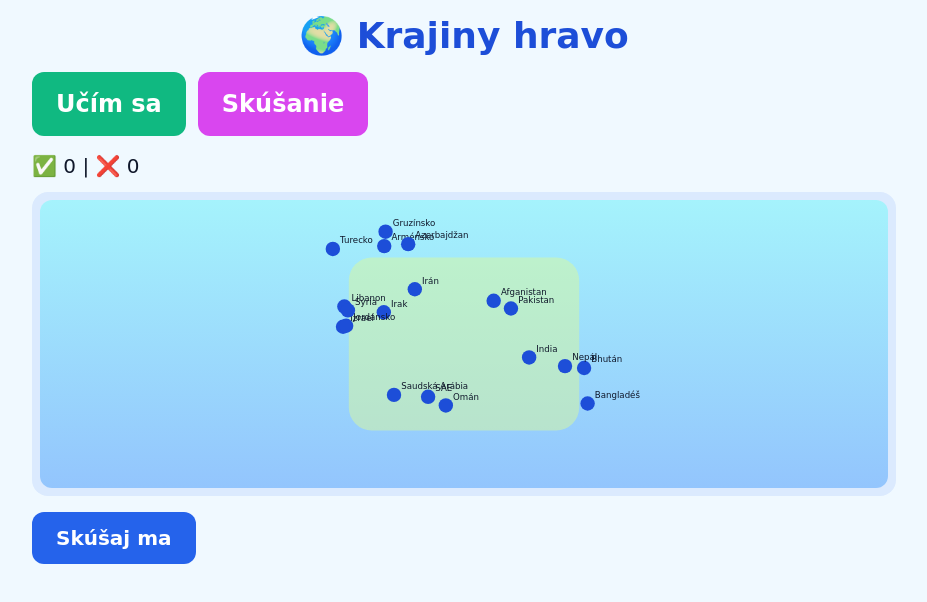
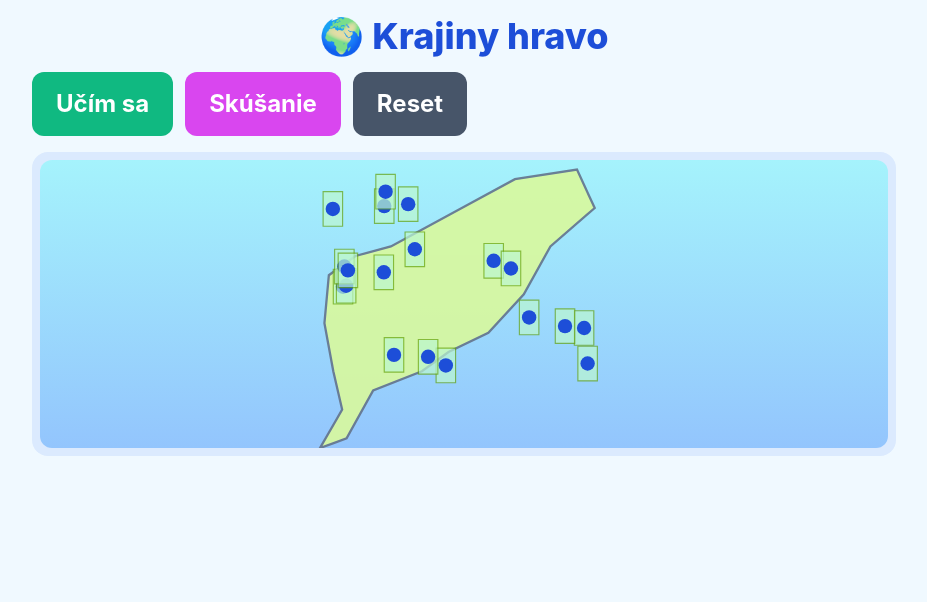
Before and after one commit to matejbudzel/krajiny, a React (Vite) app: page / in a window 1280 px wide. Shown: the top 602 px of the page, without its empty margins (176-1103 px from the left). Built offline with nearby package versions, Linux system fonts and the light colour scheme.

Commit message:
Improve map interactions and simplify learning/quiz UI

```diff
--- a/src/App.tsx
+++ b/src/App.tsx
@@ -10,6 +10,7 @@ const App = () => {
   const [selected, setSelected] = useState<Country | null>(null);
   const [question, setQuestion] = useState<Question>(() => generateQuestion());
   const [result, setResult] = useState<string>('');
+  const [selectedAnswer, setSelectedAnswer] = useState<string | null>(null);
   const [score, setScore] = useState<Score>(() => loadScore());
 
   useEffect(() => saveScore(score), [score]);
@@ -17,14 +18,32 @@ const App = () => {
   const countryById = useMemo(() => new Map(countries.map((c) => [c.id, c])), []);
 
   const answer = (value: string) => {
+    if (selectedAnswer) return;
     const ok = value === question.answer;
-    setResult(ok ? 'Správne!' : `Skoro. Správna odpoveď je ${question.feedbackAnswer}.`);
-    setScore((s) => ({ correct: s.correct + (ok ? 1 : 0), wrong: s.wrong + (ok ? 0 : 1), mistakes: ok ? s.mistakes : [...s.mistakes, question.feedbackAnswer] }));
+    setSelectedAnswer(value);
+    setResult(ok ? 'Správne!' : 'Skoro.');
+    setScore((s) => ({
+      correct: s.correct + (ok ? 1 : 0),
+      wrong: s.wrong + (ok ? 0 : 1),
+      mistakes: ok ? s.mistakes : [...s.mistakes, question.country?.id ?? question.answer],
+    }));
   };
 
   const next = () => {
+    const targetMistake = score.mistakes.length > 0 && Math.random() < 0.6
+      ? score.mistakes[Math.floor(Math.random() * score.mistakes.length)]
+      : undefined;
+    setQuestion(generateQuestion(targetMistake));
+    setResult('');
+    setSelectedAnswer(null);
+  };
+
+  const resetProgress = () => {
+    setScore({ correct: 0, wrong: 0, mistakes: [] });
+    setSelected(null);
+    setSelectedAnswer(null);
+    setResult('');
     setQuestion(generateQuestion());
-    setResult('');
   };
 
   return (
@@ -33,9 +52,10 @@ const App = () => {
       <div className="mb-4 flex gap-3">
         <button className="rounded-xl bg-emerald-500 px-6 py-4 text-2xl font-bold text-white" onClick={() => setMode('learn')}>Učím sa</button>
         <button className="rounded-xl bg-fuchsia-500 px-6 py-4 text-2xl font-bold text-white" onClick={() => setMode('quiz')}>Skúšanie</button>
+        <button className="rounded-xl bg-slate-600 px-6 py-4 text-2xl font-bold text-white" onClick={resetProgress}>Reset</button>
       </div>
 
-      <p className="mb-3 text-xl">✅ {score.correct} | ❌ {score.wrong}</p>
+      {mode === 'quiz' && <p className="mb-3 text-xl">✅ {score.correct} | ❌ {score.wrong}</p>}
 
       {mode === 'learn' && (
         <section>
@@ -47,7 +67,6 @@ const App = () => {
               <p className="text-xl">Hlavné mesto: {selected.capital}</p>
             </div>
           )}
-          <button className="mt-4 rounded-xl bg-blue-600 px-6 py-3 text-xl font-bold text-white" onClick={() => setMode('quiz')}>Skúšaj ma</button>
         </section>
       )}
 
@@ -61,20 +80,20 @@ const App = () => {
               return <button key={id} className="rounded-xl border-2 p-4" onClick={() => answer(id)}><FlagView country={c} /></button>;
             })}</div>
           )}
-          {question.type === 'map-country' && question.country && <MapView onSelect={() => {}} highlightedId={question.country.id} clickMode />}
-          {question.type === 'country-map-click' && <MapView onSelect={(c) => !result && answer(c.id)} clickMode />}
+          {question.type === 'map-country' && question.country && <MapView onSelect={() => {}} highlightedId={question.country.id} />}
+          {question.type === 'country-map-click' && <MapView onSelect={(c) => answer(c.id)} correctId={question.answer} selectedId={selectedAnswer ?? undefined} />}
           {question.options && question.type !== 'country-flag' && question.type !== 'country-map-click' && (
-            <div className="mt-4 grid gap-3">{question.options.map((option) => <button key={option} className="rounded-xl bg-amber-200 p-4 text-left text-xl font-bold" onClick={() => answer(option)}>{option}</button>)}</div>
+            <div className="mt-4 grid gap-3">{question.options.map((option) => {
+              const picked = selectedAnswer === option;
+              const correct = question.answer === option;
+              const bg = picked ? (correct ? 'bg-green-300' : 'bg-rose-300') : 'bg-amber-200';
+              const border = correct ? 'border-4 border-green-600' : 'border-2 border-transparent';
+              return <button key={option} className={`rounded-xl p-4 text-left text-xl font-bold ${bg} ${border}`} onClick={() => answer(option)}>{option}</button>;
+            })}</div>
           )}
           {result && <div className="mt-4 text-2xl font-bold">{result}</div>}
           <div className="mt-4 flex gap-3">
             <button className="rounded-xl bg-indigo-600 px-5 py-3 text-xl font-bold text-white" onClick={next}>Ďalej</button>
-            <button className="rounded-xl bg-rose-500 px-5 py-3 text-xl font-bold text-white" onClick={() => {
-              const wrongNames = Array.from(new Set(score.mistakes));
-              if (wrongNames.length === 0) return;
-              const c = countries.find((x) => x.name === wrongNames[Math.floor(Math.random() * wrongNames.length)]);
-              if (c) setQuestion({ prompt: `Hlavné mesto krajiny ${c.name} je:`, options: [c.capital, 'Neviem', 'Skúsim'], answer: c.capital, type: 'country-capital', country: c, feedbackAnswer: c.capital });
-            }}>Precvičiť chyby</button>
           </div>
         </section>
       )}
--- a/src/components/MapView.tsx
+++ b/src/components/MapView.tsx
@@ -3,7 +3,9 @@ import { countries, type Country } from '../data/countries';
 type Props = {
   onSelect: (country: Country) => void;
   highlightedId?: string;
-  clickMode?: boolean;
+  correctId?: string;
+  selectedId?: string;
+  showLabels?: boolean;
 };
 
 const toPoint = (lat: number, lon: number) => {
@@ -12,24 +14,62 @@ const toPoint = (lat: number, lon: number) => {
   return { x, y };
 };
 
-export const MapView = ({ onSelect, highlightedId, clickMode }: Props) => (
+const regionBorder = [
+  [15, 30], [16, 36], [21, 42], [23, 53], [25, 59], [27, 68], [31, 76], [36, 82], [40, 92], [44, 88], [43, 74], [40, 62], [38, 54], [36, 46], [35, 38], [33, 32], [28, 31], [23, 33], [19, 35],
+];
+
+const toPolygon = (c: Country) => {
+  const w = 2.2;
+  const h = 1.8;
+  const corners = [
+    [c.lat - h, c.lon - w],
+    [c.lat - h, c.lon + w],
+    [c.lat + h, c.lon + w],
+    [c.lat + h, c.lon - w],
+  ] as const;
+  return corners.map(([lat, lon]) => {
+    const p = toPoint(lat, lon);
+    return `${p.x},${p.y}`;
+  }).join(' ');
+};
+
+export const MapView = ({ onSelect, highlightedId, correctId, selectedId, showLabels = false }: Props) => (
   <div className="rounded-2xl bg-blue-100 p-2">
     <svg viewBox="0 0 100 100" className="h-72 w-full rounded-xl bg-gradient-to-b from-cyan-200 to-blue-300">
-      <rect x="10" y="20" width="80" height="60" rx="8" fill="#d9f99d" opacity="0.5" />
+      <polygon
+        points={regionBorder.map(([lat, lon]) => {
+          const p = toPoint(lat, lon);
+          return `${p.x},${p.y}`;
+        }).join(' ')}
+        fill="#d9f99d"
+        stroke="#64748b"
+        strokeWidth="0.8"
+        opacity="0.9"
+      />
       {countries.map((c) => {
         const point = toPoint(c.lat, c.lon);
         const highlighted = highlightedId === c.id;
+        const isCorrect = correctId === c.id;
+        const isSelected = selectedId === c.id;
+        const fill = isSelected ? (isCorrect ? '#22c55e' : '#f87171') : (highlighted ? '#f97316' : '#1d4ed8');
         return (
           <g key={c.id}>
+            <polygon
+              points={toPolygon(c)}
+              fill={isSelected ? (isCorrect ? '#86efac' : '#fca5a5') : '#bbf7d0'}
+              stroke={isCorrect ? '#16a34a' : '#65a30d'}
+              strokeWidth={isCorrect ? 1.2 : 0.4}
+              opacity="0.7"
+            />
             <circle
               cx={point.x}
               cy={point.y}
               r={highlighted ? 3.2 : 2.5}
               className="cursor-pointer"
-              fill={highlighted ? '#f97316' : '#1d4ed8'}
+              fill={fill}
               onClick={() => onSelect(c)}
             />
-            {!clickMode && <text x={point.x + 2.5} y={point.y - 2} fontSize="3" fill="#0f172a">{c.name}</text>}
+            {showLabels && <text x={point.x + 2.5} y={point.y - 2} fontSize="3" fill="#0f172a">{c.name}</text>}
           </g>
         );
       })}
--- a/src/index.css
+++ b/src/index.css
@@ -3,7 +3,7 @@
 @tailwind utilities;
 
 :root {
-  font-family: 'Comic Sans MS', 'Trebuchet MS', system-ui, sans-serif;
+  font-family: 'Inter', 'Trebuchet MS', system-ui, sans-serif;
 }
 
 button:focus-visible {
--- a/src/utils/questions.ts
+++ b/src/utils/questions.ts
@@ -12,8 +12,9 @@ export type Question = {
 
 const wrongCountries = (country: Country): Country[] => countries.filter((c) => c.id !== country.id);
 
-export const generateQuestion = (): Question => {
-  const country = pickN(countries, 1)[0];
+export const generateQuestion = (preferredCountryId?: string): Question => {
+  const preferred = preferredCountryId ? countries.find((c) => c.id === preferredCountryId) : undefined;
+  const country = preferred ?? pickN(countries, 1)[0];
   const type = pickN(['flag-country', 'country-flag', 'map-country', 'country-map-click', 'capital-country', 'country-capital'], 1)[0] as Question['type'];
   const wrong = pickN(wrongCountries(country), 2);
 
```
